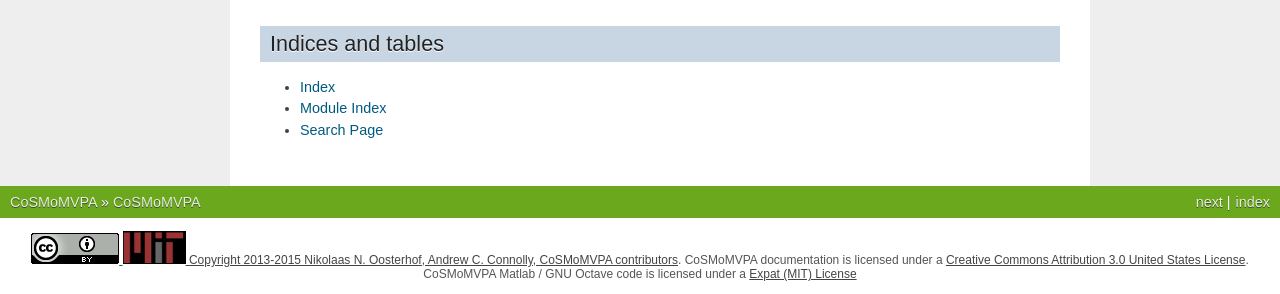
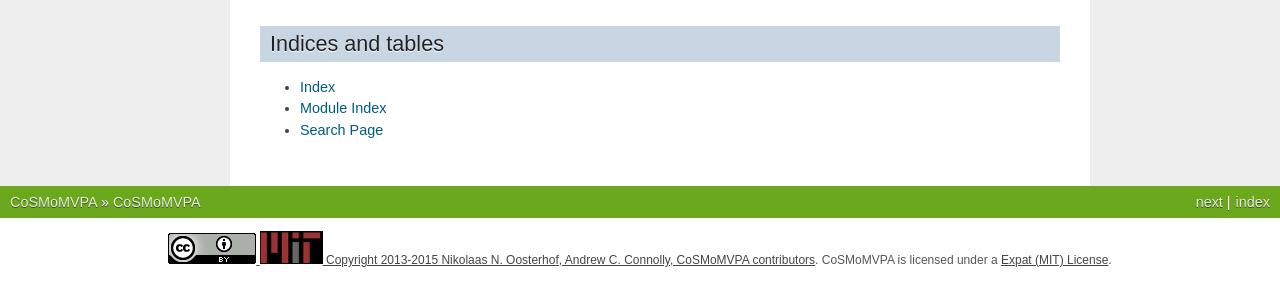
Before and after one commit to CoSMoMVPA/CoSMoMVPA, a Sphinx documentation site: the page built from doc/source/index.rst, in a window 1280 px wide and 900 px high, scrolled down 722 px, cut to the strip 606-900 px from the top of the window. Built offline with Sphinx 7.4.7, drawn with Linux system fonts in a browser that asks for light colours; pages that are not in the unit, such as notebooks, are missing from menus.

Commit message:
MSC+ACK: update license information. Thanks to #Gunnar Blohm# for licensing the logo under the MIT/Expat license

```diff
--- a/doc/source/_templates/layout.html
+++ b/doc/source/_templates/layout.html
@@ -12,10 +12,8 @@
                border="0" alt="Creative Commons License"/>
          </a>
 
-        <a href="copyright.html">Copyright 2013-2015 Nikolaas N. Oosterhof, Andrew C. Connolly, CoSMoMVPA contributors</a>. CoSMoMVPA documentation is licensed under a
-        <a href="http://creativecommons.org/licenses/by/3.0/us/">
-         Creative Commons Attribution 3.0 United States License</a>.
-        CoSMoMVPA Matlab / GNU Octave code is licensed under a <a href="http://opensource.org/licenses/MIT">Expat (MIT) License</a>
+        <a href="copyright.html">Copyright 2013-2015 Nikolaas N. Oosterhof, Andrew C. Connolly, CoSMoMVPA contributors</a>.
+        CoSMoMVPA is licensed under a <a href="http://opensource.org/licenses/MIT">Expat (MIT) License</a>.
        </span>
       </div>
     {%- endblock %}
```
Also changed, not shown: 2 other files.
